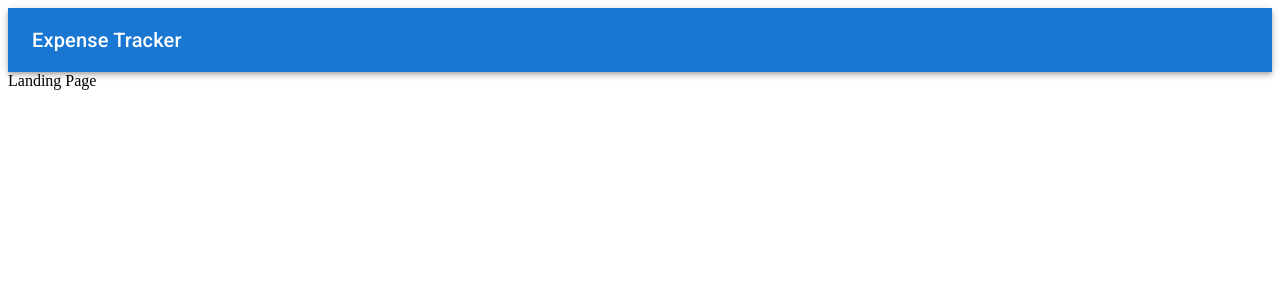
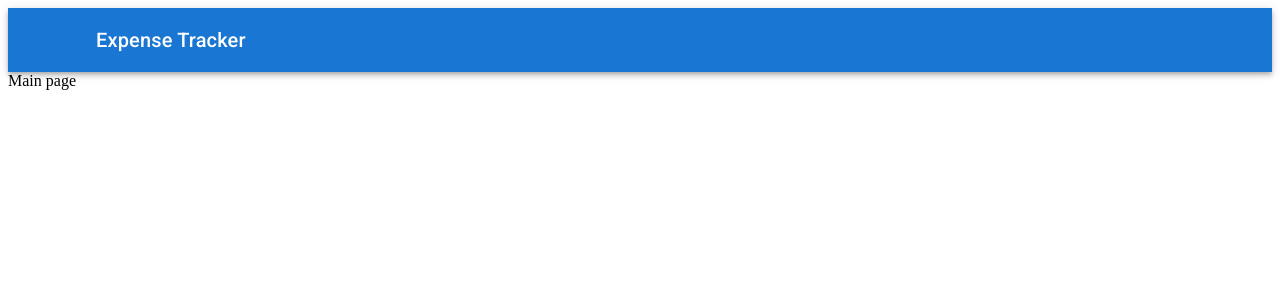
Before and after one commit to VibhavSurve09/expense_tracker_frontend, a Next.js app: page / in a window 1280 px wide. Shown: the top 300 px of the page. Built offline with nearby package versions, Linux system fonts and the light colour scheme.

Commit message:
Added side-drawer

```diff
--- /dev/null
+++ b/components/Drawer/LeftDrawer.jsx
@@ -0,0 +1,79 @@
+import * as React from 'react';
+import Box from '@mui/material/Box';
+import Drawer from '@mui/material/Drawer';
+import Button from '@mui/material/Button';
+import List from '@mui/material/List';
+import Divider from '@mui/material/Divider';
+import ListItem from '@mui/material/ListItem';
+import ListItemButton from '@mui/material/ListItemButton';
+import ListItemIcon from '@mui/material/ListItemIcon';
+import ListItemText from '@mui/material/ListItemText';
+import InboxIcon from '@mui/icons-material/MoveToInbox';
+import MailIcon from '@mui/icons-material/Mail';
+
+export default function LeftDrawer({ children }) {
+  const [state, setState] = React.useState({
+    left: false,
+  });
+
+  const toggleDrawer = (anchor, open) => (event) => {
+    if (
+      event.type === 'keydown' &&
+      (event.key === 'Tab' || event.key === 'Shift')
+    ) {
+      return;
+    }
+
+    setState({ ...state, [anchor]: open });
+  };
+
+  const list = (anchor) => (
+    <Box
+      sx={{ width: anchor === 'top' || anchor === 'bottom' ? 'auto' : 250 }}
+      role='presentation'
+      onClick={toggleDrawer(anchor, false)}
+      onKeyDown={toggleDrawer(anchor, false)}
+    >
+      <List>
+        {['Inbox', 'Starred', 'Send email', 'Drafts'].map((text, index) => (
+          <ListItem key={text} disablePadding>
+            <ListItemButton>
+              <ListItemIcon>
+                {index % 2 === 0 ? <InboxIcon /> : <MailIcon />}
+              </ListItemIcon>
+              <ListItemText primary={text} />
+            </ListItemButton>
+          </ListItem>
+        ))}
+      </List>
+      <Divider />
+      <List>
+        {['All mail', 'Trash', 'Spam'].map((text, index) => (
+          <ListItem key={text} disablePadding>
+            <ListItemButton>
+              <ListItemIcon>
+                {index % 2 === 0 ? <InboxIcon /> : <MailIcon />}
+              </ListItemIcon>
+              <ListItemText primary={text} />
+            </ListItemButton>
+          </ListItem>
+        ))}
+      </List>
+    </Box>
+  );
+
+  return (
+    <div>
+      <React.Fragment key={'left'}>
+        <Button onClick={toggleDrawer('left', true)}>{children}</Button>
+        <Drawer
+          anchor={'left'}
+          open={state['left']}
+          onClose={toggleDrawer('left', false)}
+        >
+          {list('left')}
+        </Drawer>
+      </React.Fragment>
+    </div>
+  );
+}
--- a/components/Navbar.js
+++ b/components/Navbar.js
@@ -12,7 +12,9 @@
 import React from 'react';
 import CreditScoreIcon from '@mui/icons-material/CreditScore';
 import useUserStore from '../store/userStore';
+import MenuIcon from '@mui/icons-material/Menu';
 import Head from 'next/head';
+import LeftDrawer from './Drawer/LeftDrawer';
 function Navbar() {
   const StyledToolBar = styled(Toolbar)({
     display: 'flex',
@@ -31,17 +33,21 @@
       </Head>
       <AppBar position='static'>
         <StyledToolBar>
+          <LeftDrawer>
+            <IconButton color='inherit'>
+              <MenuIcon />
+            </IconButton>
+          </LeftDrawer>
           <Typography
             variant='h6'
-            sx={{ display: { xs: 'none', sm: 'block' } }}
+            sx={{ display: { xs: 'none', sm: 'block' }, flexGrow: 1 }}
           >
             Expense Tracker
           </Typography>
-          <CreditScoreIcon sx={{ display: { xs: 'block', sm: 'none' } }} />
           {/* This should be first letter of the user */}
           {telegramId ? (
             <>
-              <IconButton>
+              <IconButton color='inherit'>
                 <Avatar> {userName[0]}</Avatar>
               </IconButton>
             </>
--- a/pages/home/index.jsx
+++ b/pages/home/index.jsx
@@ -5,6 +5,7 @@
   return (
     <Box>
       <Navbar />
+      Landing page
     </Box>
   );
 }
--- a/pages/index.js
+++ b/pages/index.js
@@ -5,7 +5,7 @@
   return (
     <Box>
       <Navbar />
-      Landing Page
+      Main page
     </Box>
   );
 }
```
